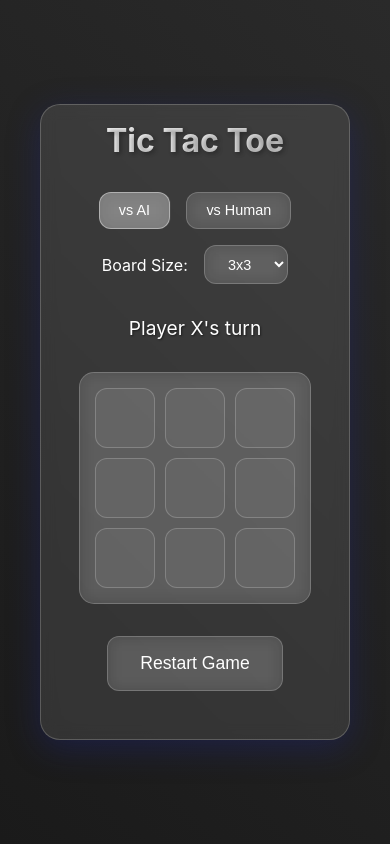
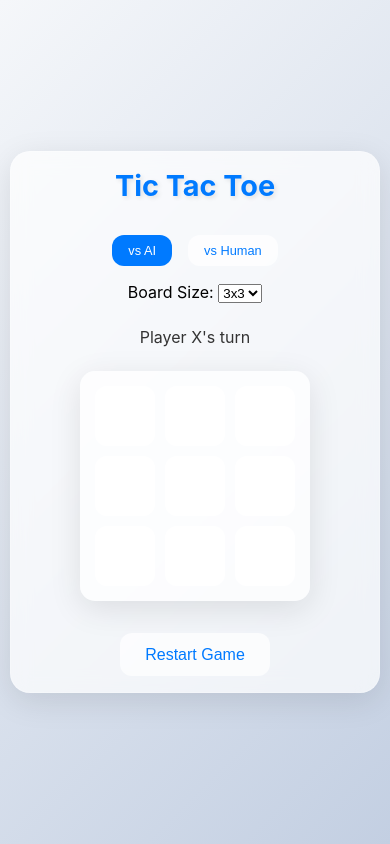
Before and after one commit to danielmoyamdz/tic-tac-toe, a Flask app: page / in a window 390 px wide. Run offline with Flask 3, Linux system fonts and the light colour scheme.

Commit message:
Improve desktop view and responsiveness of the game

```diff
--- a/static/css/style.css
+++ b/static/css/style.css
@@ -5,229 +5,230 @@
 }
 
 :root {
-    --cell-size: 80px;
-    --mark-size: calc(var(--cell-size) * 0.8);
-    --glass-bg: rgba(255, 255, 255, 0.1);
+    --cell-size: 100px;
+    --primary-color: #007AFF;
+    --secondary-color: #5856D6;
+    --background-color: #f0f0f0;
+    --glass-background: rgba(255, 255, 255, 0.7);
     --glass-border: rgba(255, 255, 255, 0.2);
-    --glass-shadow: 0 8px 32px 0 rgba(31, 38, 135, 0.37);
-    --blur-effect: blur(8px);
+    --glass-shadow: 0 8px 32px rgba(0, 0, 0, 0.1);
 }
 
 body {
-    font-family: -apple-system, BlinkMacSystemFont, 'Segoe UI', Roboto, sans-serif;
+    font-family: -apple-system, BlinkMacSystemFont, 'Segoe UI', Roboto, Oxygen, Ubuntu, Cantarell, 'Open Sans', 'Helvetica Neue', sans-serif;
+    background: var(--background-color);
     min-height: 100vh;
     display: flex;
     justify-content: center;
     align-items: center;
-    background: linear-gradient(45deg, #1a1a1a, #2a2a2a);
-    color: #fff;
-    padding: 20px;
-    margin: 0;
+    background: linear-gradient(135deg, #f5f7fa 0%, #c3cfe2 100%);
 }
 
 .container {
     width: 100%;
     max-width: 800px;
+    padding: 20px;
     margin: 0 auto;
-    padding: 20px;
 }
 
 .glass-panel {
-    background: var(--glass-bg);
-    backdrop-filter: var(--blur-effect);
-    -webkit-backdrop-filter: var(--blur-effect);
+    background: var(--glass-background);
+    backdrop-filter: blur(10px);
+    border-radius: 20px;
     border: 1px solid var(--glass-border);
-    border-radius: 20px;
+    box-shadow: var(--glass-shadow);
     padding: 2rem;
-    box-shadow: var(--glass-shadow);
-    width: 100%;
+    text-align: center;
 }
 
 .title {
+    color: var(--primary-color);
     font-size: 2.5rem;
-    font-weight: 700;
     margin-bottom: 2rem;
-    text-align: center;
-    background: linear-gradient(45deg, #fff, #ccc);
-    -webkit-background-clip: text;
-    -webkit-text-fill-color: transparent;
-    text-shadow: 2px 2px 4px rgba(0, 0, 0, 0.3);
+    text-shadow: 2px 2px 4px rgba(0, 0, 0, 0.1);
 }
 
 .game-controls {
-    display: flex;
-    justify-content: center;
-    gap: 2rem;
-    margin-bottom: 2rem;
-    flex-wrap: wrap;
+    margin-bottom: 1.5rem;
 }
 
 .game-mode {
     display: flex;
+    justify-content: center;
     gap: 1rem;
+    margin-bottom: 1rem;
 }
 
 .game-mode button {
     padding: 0.8rem 1.5rem;
-    border: 1px solid var(--glass-border);
+    border: none;
     border-radius: 12px;
-    background: var(--glass-bg);
-    color: #fff;
+    background: var(--glass-background);
+    color: var(--primary-color);
+    font-size: 1rem;
     cursor: pointer;
     transition: all 0.3s ease;
-    backdrop-filter: var(--blur-effect);
-    -webkit-backdrop-filter: var(--blur-effect);
-    font-size: 1rem;
-}
-
-.game-mode button:hover {
-    background: rgba(255, 255, 255, 0.2);
-    transform: translateY(-2px);
 }
 
 .game-mode button.active {
-    background: rgba(255, 255, 255, 0.3);
-    border-color: rgba(255, 255, 255, 0.4);
-}
-
-.difficulty-selector {
-    display: flex;
-    align-items: center;
-    gap: 1rem;
-}
-
-.difficulty-selector label {
-    color: #fff;
-    font-size: 1rem;
-}
-
-.difficulty-selector select {
-    padding: 0.8rem 1.5rem;
-    border: 1px solid var(--glass-border);
-    border-radius: 12px;
-    background: var(--glass-bg);
-    color: #fff;
-    cursor: pointer;
-    backdrop-filter: var(--blur-effect);
-    -webkit-backdrop-filter: var(--blur-effect);
-    font-size: 1rem;
+    background: var(--primary-color);
+    color: white;
 }
 
 .status {
-    text-align: center;
     font-size: 1.2rem;
-    margin-bottom: 2rem;
-    color: #fff;
-    text-shadow: 1px 1px 2px rgba(0, 0, 0, 0.5);
+    margin-bottom: 1.5rem;
+    color: #333;
 }
 
 .board-container {
     display: flex;
     justify-content: center;
-    margin: 2rem 0;
-    width: 100%;
+    margin-bottom: 2rem;
 }
 
 .board {
     display: grid;
     grid-template-columns: repeat(3, var(--cell-size));
     gap: 10px;
+    background: var(--glass-background);
     padding: 15px;
-    background: var(--glass-bg);
     border-radius: 15px;
-    backdrop-filter: var(--blur-effect);
-    -webkit-backdrop-filter: var(--blur-effect);
-    border: 1px solid var(--glass-border);
-    width: fit-content;
+    box-shadow: var(--glass-shadow);
 }
 
 .cell {
     width: var(--cell-size);
     height: var(--cell-size);
-    background: rgba(255, 255, 255, 0.05);
-    border: 1px solid var(--glass-border);
+    background: white;
     border-radius: 12px;
     display: flex;
     justify-content: center;
     align-items: center;
-    font-size: calc(var(--mark-size) * 0.8);
+    font-size: 3rem;
     cursor: pointer;
     transition: all 0.3s ease;
     position: relative;
+    overflow: hidden;
 }
 
 .cell:hover {
-    background: rgba(255, 255, 255, 0.1);
     transform: scale(1.05);
+    box-shadow: 0 4px 15px rgba(0, 0, 0, 0.1);
 }
 
 .cell.x::before {
     content: 'X';
-    color: #64ffda;
-    position: absolute;
-    font-weight: bold;
+    color: var(--primary-color);
+    animation: popIn 0.3s cubic-bezier(0.68, -0.55, 0.265, 1.55);
 }
 
 .cell.o::before {
     content: 'O';
-    color: #ff64da;
-    position: absolute;
-    font-weight: bold;
+    color: var(--secondary-color);
+    animation: popIn 0.3s cubic-bezier(0.68, -0.55, 0.265, 1.55);
+}
+
+.winning-cell {
+    background: rgba(0, 122, 255, 0.1);
+    animation: winner 1s ease infinite;
 }
 
 .glass-button {
-    display: block;
-    margin: 2rem auto;
     padding: 1rem 2rem;
+    border: none;
+    border-radius: 12px;
+    background: var(--glass-background);
+    color: var(--primary-color);
     font-size: 1.1rem;
-    background: var(--glass-bg);
-    color: #fff;
-    border: 1px solid var(--glass-border);
-    border-radius: 12px;
     cursor: pointer;
     transition: all 0.3s ease;
-    backdrop-filter: var(--blur-effect);
-    -webkit-backdrop-filter: var(--blur-effect);
 }
 
 .glass-button:hover {
-    background: rgba(255, 255, 255, 0.2);
     transform: translateY(-2px);
+    box-shadow: 0 4px 15px rgba(0, 0, 0, 0.1);
 }
 
-.winning-cell {
-    animation: winner 1s ease infinite;
-    background: rgba(255, 255, 255, 0.2) !important;
+@keyframes popIn {
+    0% {
+        transform: scale(0);
+        opacity: 0;
+    }
+    100% {
+        transform: scale(1);
+        opacity: 1;
+    }
 }
 
 @keyframes winner {
-    0% { transform: scale(1); }
-    50% { transform: scale(1.1); }
-    100% { transform: scale(1); }
+    0% {
+        transform: scale(1);
+    }
+    50% {
+        transform: scale(1.1);
+    }
+    100% {
+        transform: scale(1);
+    }
 }
 
-@media (max-width: 600px) {
+/* Responsive Design */
+@media (max-width: 768px) {
     :root {
-        --cell-size: 60px;
+        --cell-size: 80px;
+    }
+
+    .container {
+        padding: 10px;
+    }
+
+    .glass-panel {
+        padding: 1.5rem;
     }
 
     .title {
         font-size: 2rem;
     }
 
-    .game-controls {
-        flex-direction: column;
-        align-items: center;
-        gap: 1rem;
+    .game-mode button {
+        padding: 0.6rem 1.2rem;
+        font-size: 0.9rem;
+    }
+
+    .status {
+        font-size: 1rem;
+    }
+
+    .cell {
+        font-size: 2.5rem;
+    }
+
+    .glass-button {
+        padding: 0.8rem 1.6rem;
+        font-size: 1rem;
+    }
+}
+
+@media (max-width: 480px) {
+    :root {
+        --cell-size: 60px;
     }
 
     .glass-panel {
         padding: 1rem;
     }
 
-    .game-mode button,
-    .difficulty-selector select {
-        padding: 0.6rem 1.2rem;
-        font-size: 0.9rem;
+    .title {
+        font-size: 1.8rem;
+    }
+
+    .game-mode button {
+        padding: 0.5rem 1rem;
+        font-size: 0.8rem;
+    }
+
+    .cell {
+        font-size: 2rem;
     }
 }
```
